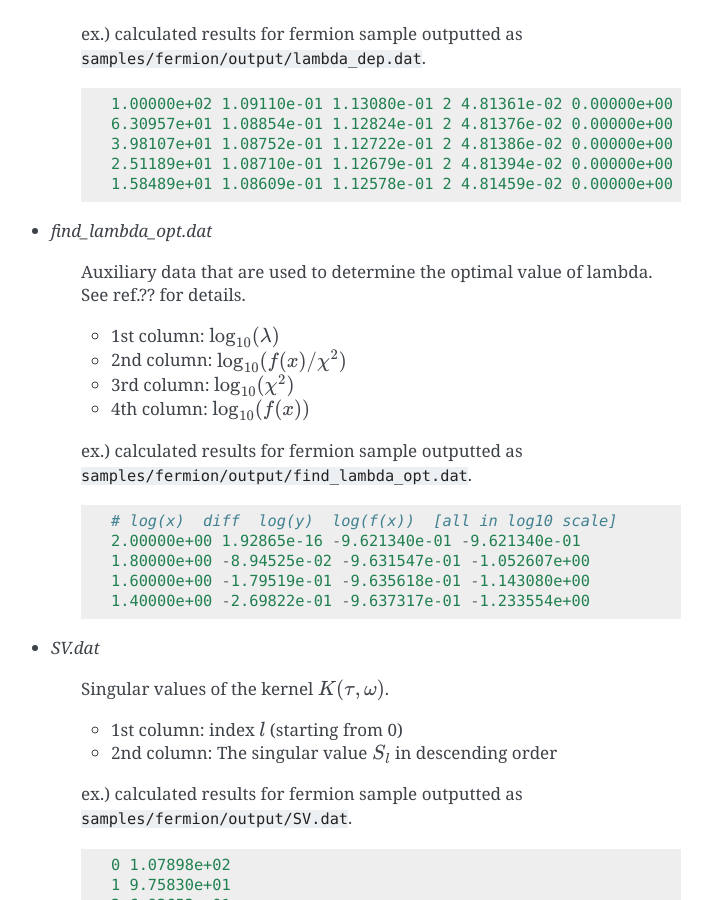
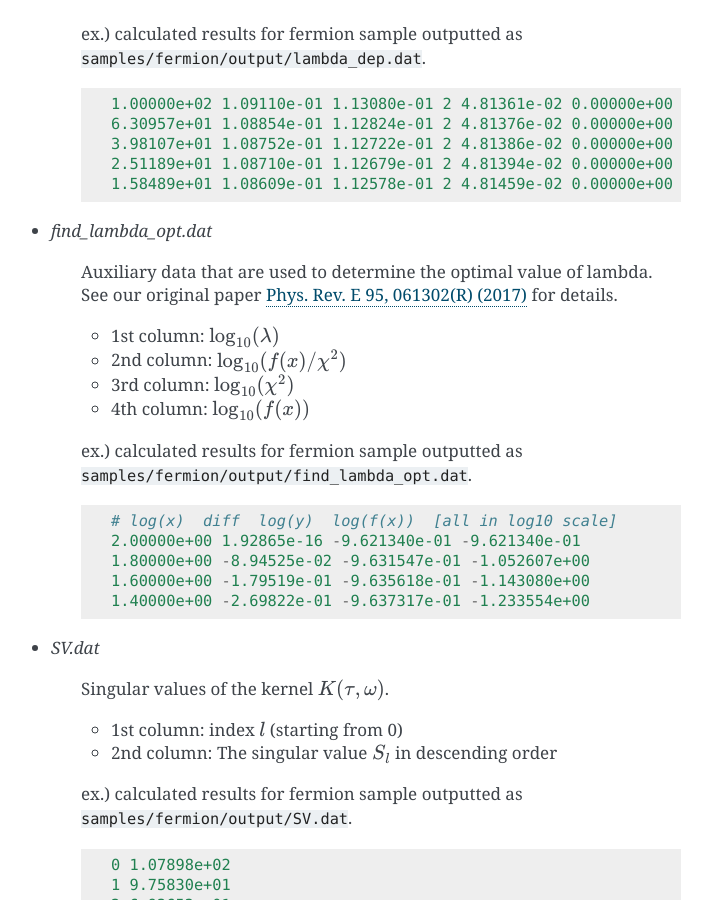
Before and after one commit to SpM-lab/SpM, a Sphinx documentation site: the page built from docs/manual/source/docs/outputfile.rst, in a window 1280 px wide and 900 px high, scrolled down 1627 px. Shown: the whole window, without its empty margins (399-1111 px from the left). Built offline with Sphinx 7.4.7, drawn with Linux system fonts in a browser that asks for light colours; formulas are drawn with MathJax 3.

Commit message:
add reference

```diff
--- a/docs/manual/source/docs/outputfile.rst
+++ b/docs/manual/source/docs/outputfile.rst
@@ -88,7 +88,7 @@ Some comments may be given at the header of files (lines beginning with '#').
 
 * *find_lambda_opt.dat*
 
-    Auxiliary data that are used to determine the optimal value of lambda. See ref.?? for details.
+    Auxiliary data that are used to determine the optimal value of lambda. See our original paper `Phys. Rev. E 95, 061302(R) (2017) <https://doi.org/10.1103/PhysRevE.95.061302>`_ for details.
 
     * 1st column: :math:`\log_{10}(\lambda)`
     * 2nd column: :math:`\log_{10}(f(x)/\chi^2)`
```
